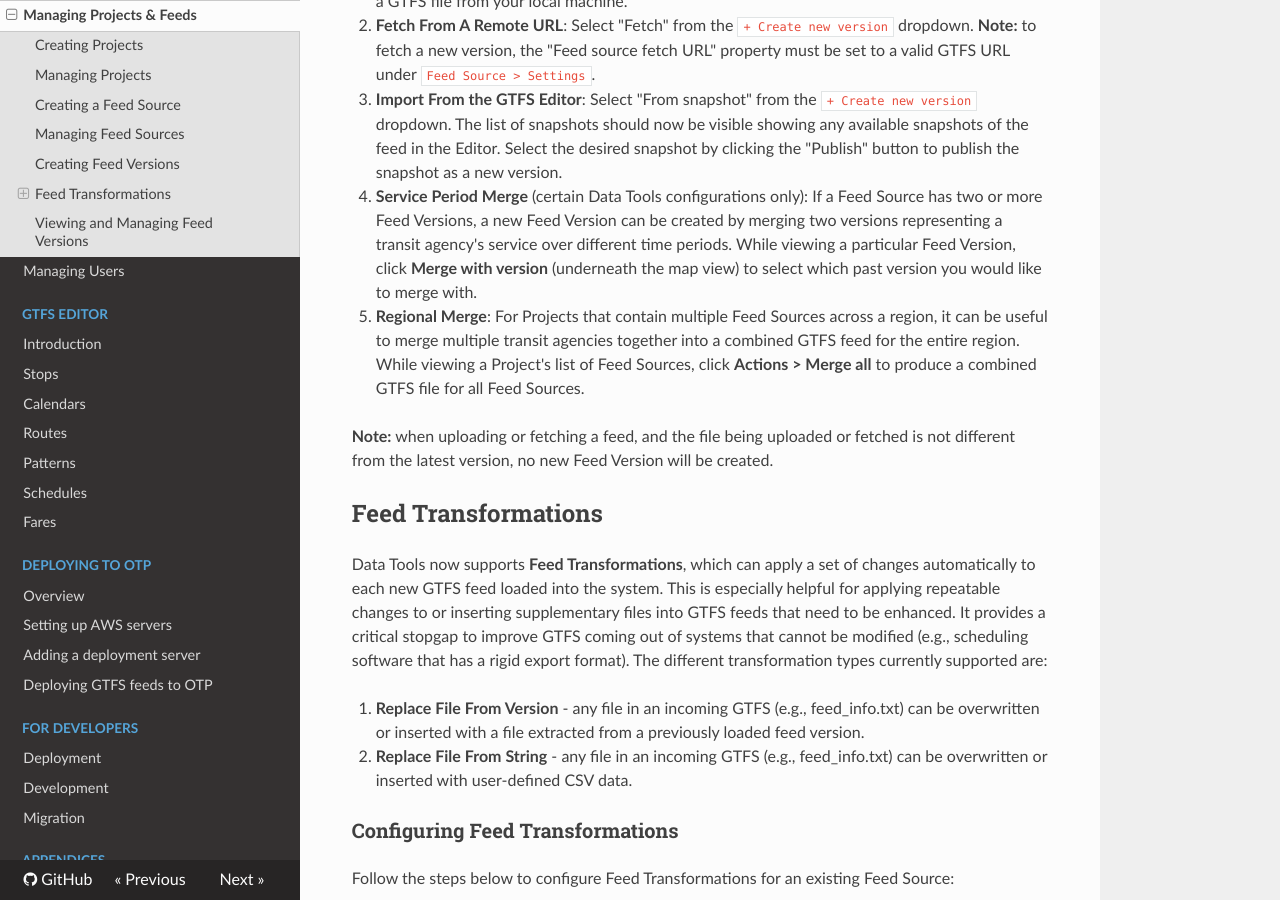
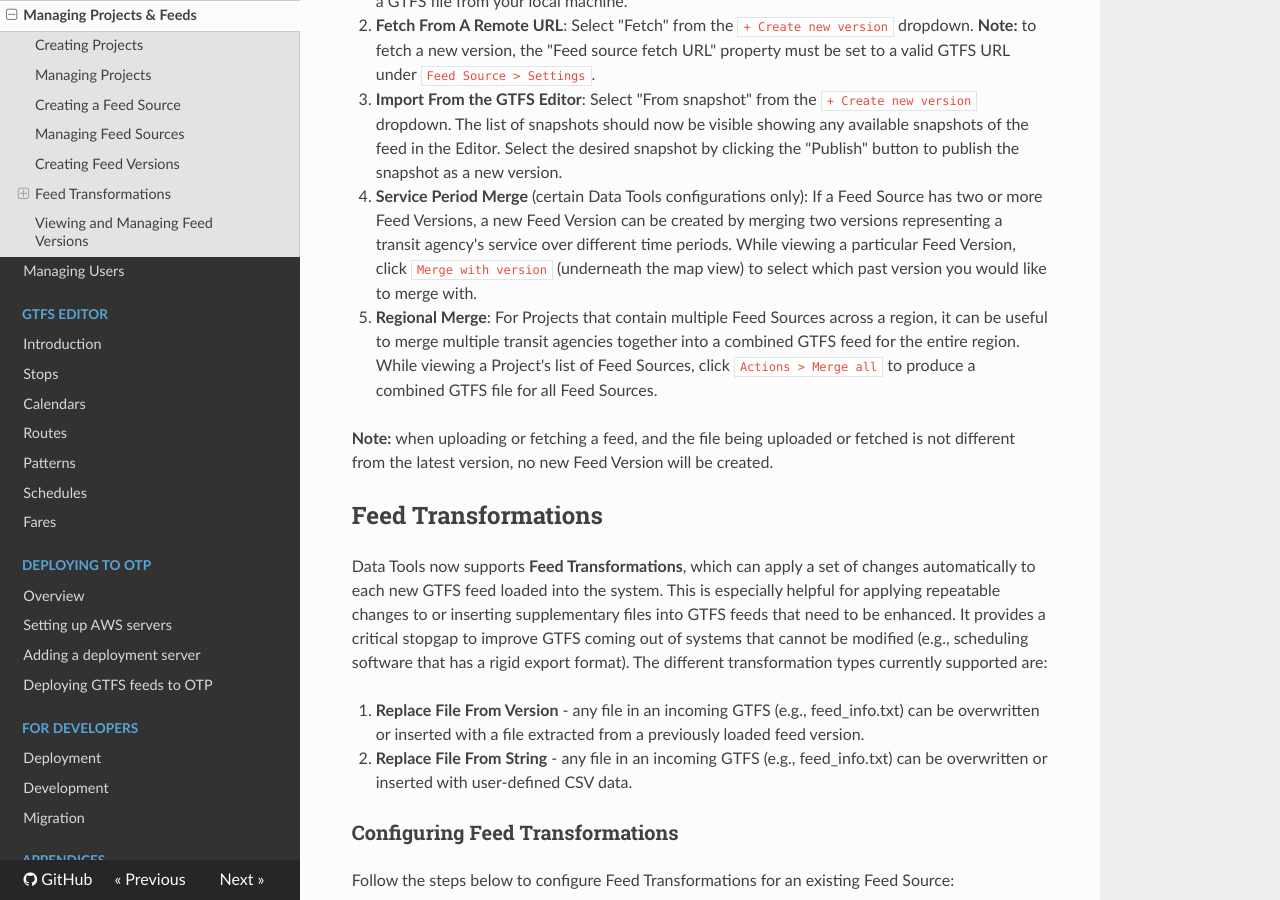
Before and after one commit to wtchen/datatools-ui, an MkDocs documentation site: the page built from docs/user/managing-projects-feeds.md, in a window 1280 px wide and 900 px high, scrolled down 2989 px. Built offline with MkDocs 1.6.1, drawn with Linux system fonts in a browser that asks for light colours; nearby versions of some CDN libraries; old or Windows-style settings are respelled for this version of MkDocs.

Commit message:
docs: fix bold -> backticks

```diff
--- a/docs/user/managing-projects-feeds.md
+++ b/docs/user/managing-projects-feeds.md
@@ -52,9 +52,9 @@ Feed Versions are created from the main Feed Source profile page. There are thre
 
 3. **Import From the GTFS Editor**: Select "From snapshot" from the `+ Create new version` dropdown. The list of snapshots should now be visible showing any available snapshots of the feed in the Editor. Select the desired snapshot by clicking the "Publish" button to publish the snapshot as a new version.
 
-4. **Service Period Merge** (certain Data Tools configurations only): If a Feed Source has two or more Feed Versions, a new Feed Version can be created by merging two versions representing a transit agency's service over different time periods. While viewing a particular Feed Version, click **Merge with version** (underneath the map view) to select which past version you would like to merge with.
+4. **Service Period Merge** (certain Data Tools configurations only): If a Feed Source has two or more Feed Versions, a new Feed Version can be created by merging two versions representing a transit agency's service over different time periods. While viewing a particular Feed Version, click `Merge with version` (underneath the map view) to select which past version you would like to merge with.
 
-5. **Regional Merge**: For Projects that contain multiple Feed Sources across a region, it can be useful to merge multiple transit agencies together into a combined GTFS feed for the entire region. While viewing a Project's list of Feed Sources, click **Actions > Merge all** to produce a combined GTFS file for all Feed Sources.
+5. **Regional Merge**: For Projects that contain multiple Feed Sources across a region, it can be useful to merge multiple transit agencies together into a combined GTFS feed for the entire region. While viewing a Project's list of Feed Sources, click `Actions > Merge all` to produce a combined GTFS file for all Feed Sources.
 
 **Note:** when uploading or fetching a feed, and the file being uploaded or fetched is not different from the latest version, no new Feed Version will be created.
 
@@ -70,9 +70,9 @@ Data Tools now supports **Feed Transformations**, which can apply a set of chang
 
 Follow the steps below to configure Feed Transformations for an existing Feed Source:
 
-1. Select a Feed Source and click **Settings > Feed Transformations**.
-2. From here, click **Add transformation** to begin creating a new set of rules for incoming GTFS feeds. Your first ruleset will automatically apply to GTFS that is fetched automatically *and* manually uploaded, but this can be changed for each ruleset to apply to any of the retrieval methods listed in [Creating Feed Versions](#creating-feed-versions).
-3. Click **Add step to transformation** to select a transformation type and fill in the required fields for each type. Multiple transformations can be specified and each will be applied to the incoming GTFS file in the order that they are defined.
+1. Select a Feed Source and click `Settings > Feed Transformations`.
+2. From here, click `Add transformation` to begin creating a new set of rules for incoming GTFS feeds. Your first ruleset will automatically apply to GTFS that is fetched automatically *and* manually uploaded, but this can be changed for each ruleset to apply to any of the retrieval methods listed in [Creating Feed Versions](#creating-feed-versions).
+3. Click `Add step to transformation` to select a transformation type and fill in the required fields for each type. Multiple transformations can be specified and each will be applied to the incoming GTFS file in the order that they are defined.
 
 ![screenshot](../img/configure-feed-transformations.png)
 
```
